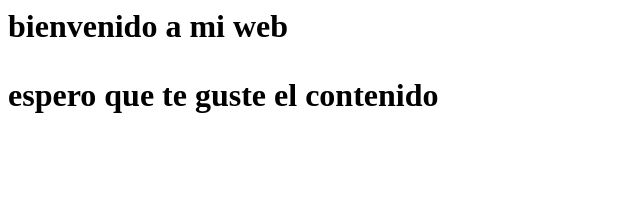
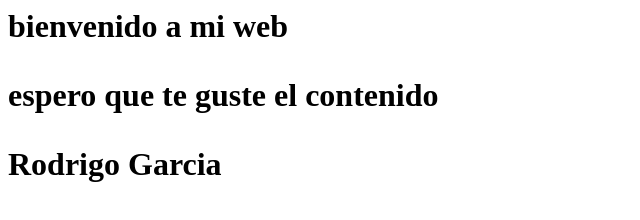
Before and after one commit to Rodrialeg/miweb, a plain HTML site: page index.html in a window 1280 px wide. Shown: the whole page, without its empty margins (0-640 px from the left). Drawn offline with Linux system fonts and the light colour scheme.

Commit message:
adjunto  nombre al codigo de la pagina

```diff
--- a/index.html
+++ b/index.html
@@ -2,5 +2,8 @@
       <body>
              <h1>bienvenido a mi web</>
               <p> espero que te guste el contenido </P>
+              <p> Rodrigo Garcia </p>
+
+
 </body>
 </html>
```
